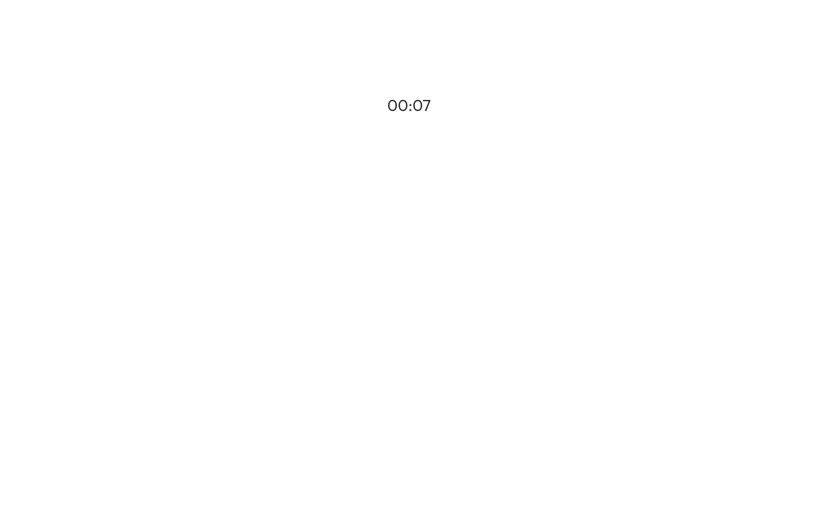
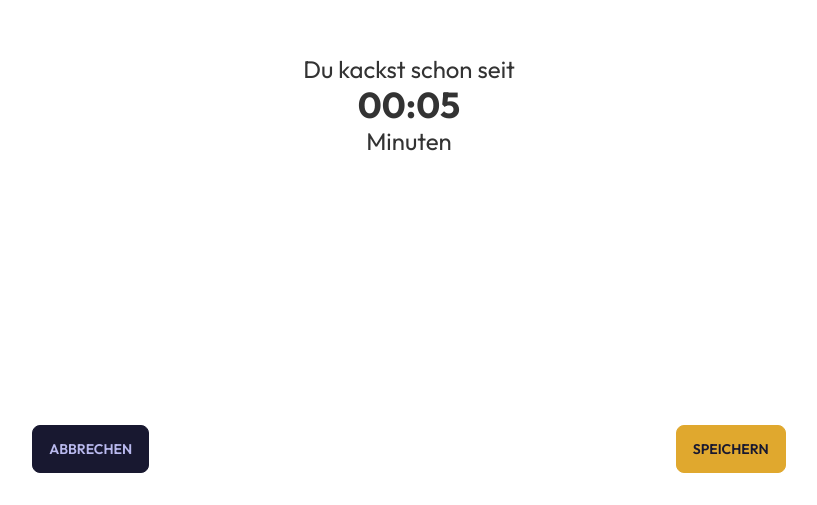
Before and after one commit to Cyklan/kacktimer, a Next.js app: page /timer in a window 1280 px wide. Shown: the part 295-800 px from the top of the page, without its empty margins (231-1048 px from the left). Built offline with nearby package versions, Linux system fonts and the light colour scheme.

Commit message:
disable SSR for timer component

```diff
--- /dev/null
+++ b/components/Timer.tsx
@@ -0,0 +1,21 @@
+import dynamic from "next/dynamic";
+
+interface TimerProps {
+  timePassed: number;
+}
+
+const Timer: React.FC<TimerProps> = ({ timePassed }) => {
+
+  const minutes = Math.floor(timePassed / 60);
+  const seconds = timePassed % 60;
+
+  return <>
+    <h2 className="text-2xl">Du kackst schon seit</h2>
+    <span className="text-4xl font-bold">{minutes.toString().padStart(2, "0")}:{seconds.toString().padStart(2, "0")}</span>
+    <h2 className="text-2xl">Minuten</h2>
+  </>;
+};
+
+export default dynamic(() => Promise.resolve(Timer), {
+  ssr: false
+});
--- a/pages/timer.tsx
+++ b/pages/timer.tsx
@@ -1,11 +1,12 @@
 import { NextPage } from "next";
 import { useEffect, useState } from "react";
 import useLocalStorage from "../hooks/useLocalStorage";
+import TimerComponent from "../components/Timer";
 
 const Timer: NextPage = () => {
 
   const [startTime, setStartTime] = useLocalStorage("startTime", new Date().getTime());
-  const [timePassed, setTimePassed] = useState(0); // in seconds
+  const [timePassed, setTimePassed] = useState(Math.floor((new Date().getTime() - startTime) / 1000)); // in seconds
 
   useEffect(() => {
     const interval = setInterval(() => {
@@ -21,11 +22,15 @@ const Timer: NextPage = () => {
   const seconds = timePassed % 60;
 
   return <div
-    className="flex flex-col items-center justify-evenly p-4 h-screen"
+    className="flex flex-col items-center justify-evenly p-4 h-screen relative"
   >
-    <main>
-      {minutes.toString().padStart(2, "0")}:{seconds.toString().padStart(2, "0")}
+    <main className="text-center flex-1 flex flex-col justify-center">
+      <TimerComponent timePassed={timePassed} />
     </main>
+    <div id="actions" className="flex justify-around w-full absolute bottom-8">
+      <button className="btn btn-accent">Abbrechen</button>
+      <button className="btn btn-primary">Speichern</button>
+    </div>
   </div>;
 };
 
```
